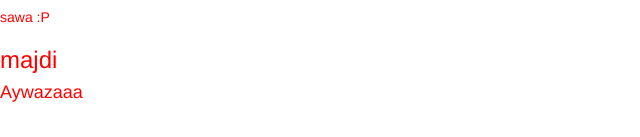
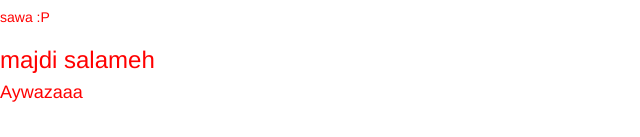
Before and after one commit to Ethos-Dev/NoCMS, a plain HTML site: page The Site/index.html in a window 1280 px wide. Shown: the part 162-299 px from the top of the page, without its empty margins (0-640 px from the left). Drawn offline with Linux system fonts and the light colour scheme.

Commit message:
Signed-off-by: majdi.salameh <majdi.salameh@ethoskms.com>

```diff
--- a/The Site/index.html
+++ b/The Site/index.html
@@ -12,7 +12,7 @@
 <h3>Welcome aboard by Tarek</h3>
 <h2>welcome to our site</h2>
 <p>sawa :P</p>
-<h3>majdi</h3>
+<h3>majdi salameh</h3>
 <h4>Aywazaaa</h4>
 <script src="assets/js/jquery-3.2.1.min.js" type="text/javascript"></script>
 <script src="assets/js/bootstrap.min.js" type="text/javascript"></script>
```
